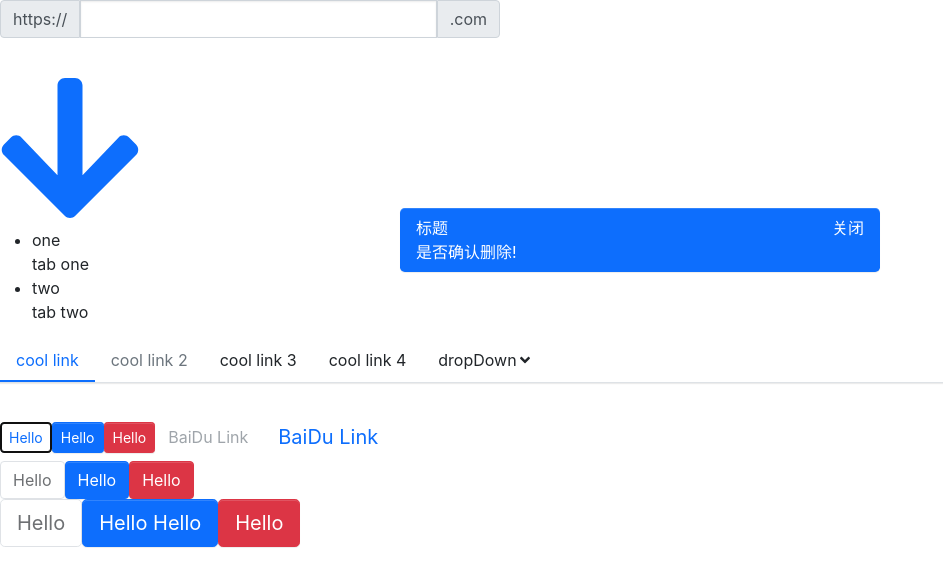
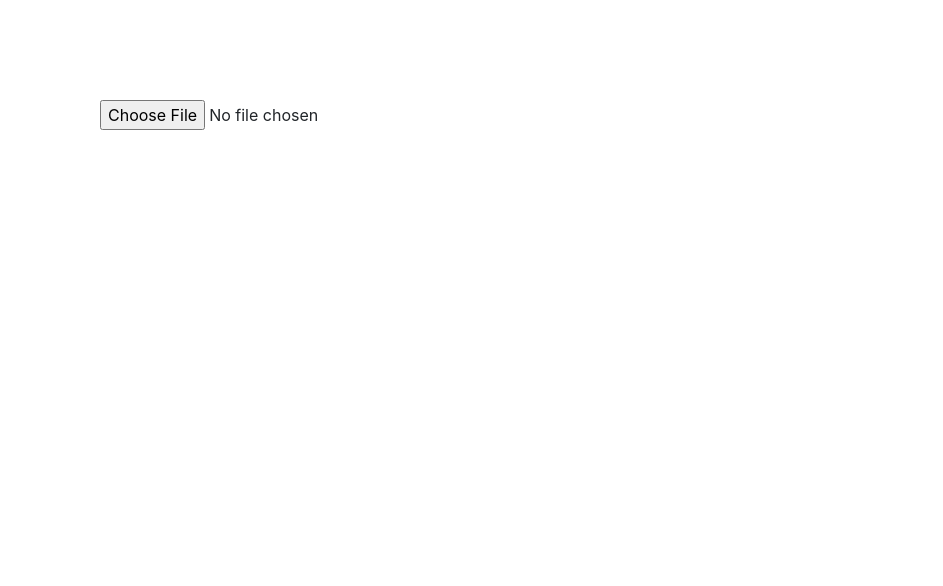
Before and after one commit to boom-sakalaka/stepup, a React (Create React App) app: page / in a window 1280 px wide. Shown: the top 586 px of the page, without its empty margins (0-943 px from the left). Built offline with nearby package versions, Linux system fonts and the light colour scheme.

Commit message:
文件上传功能测试

```diff
--- a/src/App.tsx
+++ b/src/App.tsx
@@ -1,93 +1,24 @@
-import React,{useState} from 'react';
-import { library } from '@fortawesome/fontawesome-svg-core'
-import { fas } from '@fortawesome/free-solid-svg-icons'
-import Button,{ButtonType,ButtonSize} from './components/Button/button'
-import Alert ,{AlertType} from './components/Alert/alert'
-import Menu from './components/Menu/menu'
-import MenuItem from './components/Menu/menuItem'
-import SubMenu from './components/Menu/subMenu'
-import Tabs from './components/Tabs/tabs'
-import TabItem  from './components/Tabs/tabItem'
-import Icon from './components/Icon/icon'
-import Input from './components/Input/input'
-
-library.add(fas)
-
+import React from 'react';
+import axios from 'axios'
 function App() {
-  const [isShowAlert,setIsShowAlert] = useState(true)
+  const handleFileChange = (e: React.ChangeEvent<HTMLInputElement>) => {
+    const files = e.target.files
+    if(files){
+      const uploadedFile = files[0]
+      const formData = new FormData()
+      formData.append(uploadedFile.name,uploadedFile)
+      axios.post("https://jsonplaceholder.typicode.com/posts",formData, {
+        headers: {
+          'Content-type': 'multipart/form-data'
+        }
+      }).then(resp => {
+        console.log(resp)
+      })
+    }
+  }
   return (
-    <div className="App">
-      <header className="App-header">
-
-      <Input size='sm' style={{width: 500}}  prepend="https://" append=".com"/>
-
-      <Icon icon="arrow-down" theme='primary' size='10x'/>
-
-        <Tabs defaultIndex={'0'}>
-          <TabItem  label={'one'}>
-            tab one
-          </TabItem>
-          <TabItem  label={'two'}>
-            tab two
-          </TabItem>
-        </Tabs>
-
-
-
-        <Menu defaultIndex='0' onSelect={(index) =>{alert(index)}} mode='horizontal' defaultOpenSubMenus={['4']}>
-          <MenuItem>
-            cool link
-          </MenuItem>
-          <MenuItem disabled>
-            cool link 2
-          </MenuItem>
-          <MenuItem>
-            cool link 3
-          </MenuItem>
-          <MenuItem>
-            cool link 4
-          </MenuItem>
-          <SubMenu title="dropDown">
-              <MenuItem>
-                cool link
-              </MenuItem>
-              <MenuItem disabled>
-                cool link 2
-              </MenuItem>
-              <MenuItem>
-                cool link 3
-              </MenuItem>
-              <MenuItem>
-                cool link 4
-              </MenuItem>
-          </SubMenu>
-        </Menu>
-
-        <Button size={ButtonSize.Small} autoFocus className="my-test">Hello</Button>
-        <Button size={ButtonSize.Small} btnType={ButtonType.Primary} onClick={(e) => {e.preventDefault(); alert(111)}}>Hello</Button>
-        <Button size={ButtonSize.Small} btnType={ButtonType.Danger} >Hello</Button>
-        <Button btnType={ButtonType.Link} href="https://www.baidu.com" disabled>BaiDu Link</Button>
-        <Button btnType={ButtonType.Link} href="https://www.baidu.com" size={ButtonSize.large }>BaiDu Link</Button>
-        <br/>
-        <Button disabled>Hello</Button>
-        <Button btnType={ButtonType.Primary}>Hello</Button>
-        <Button btnType={ButtonType.Danger}>Hello</Button>
-        <br/>
-        <Button size={ButtonSize.large} disabled>Hello</Button>
-        <Button btnType={ButtonType.Primary} size={ButtonSize.large}>Hello Hello</Button>
-        <Button btnType={ButtonType.Danger} size={ButtonSize.large}>Hello</Button>
-        <br/>
-        <Alert
-          content ='是否确认删除!'
-          title ='标题'
-          alertType={AlertType.Success}
-          showClose= {true}
-          isShowAlert = {isShowAlert}
-          onClick= {() => {
-            setIsShowAlert(false)
-          }}
-        />
-      </header>
+    <div className="App" style={{marginTop: '100px', marginLeft: '100px'}}>
+      <input type="file" name="myFile" onChange={handleFileChange} />
     </div>
   );
 }
```
Also changed, not shown: src/AppTwo.tsx (added, +118 -0 lines), 1 other file (tests, documents, lock files or other folders).
